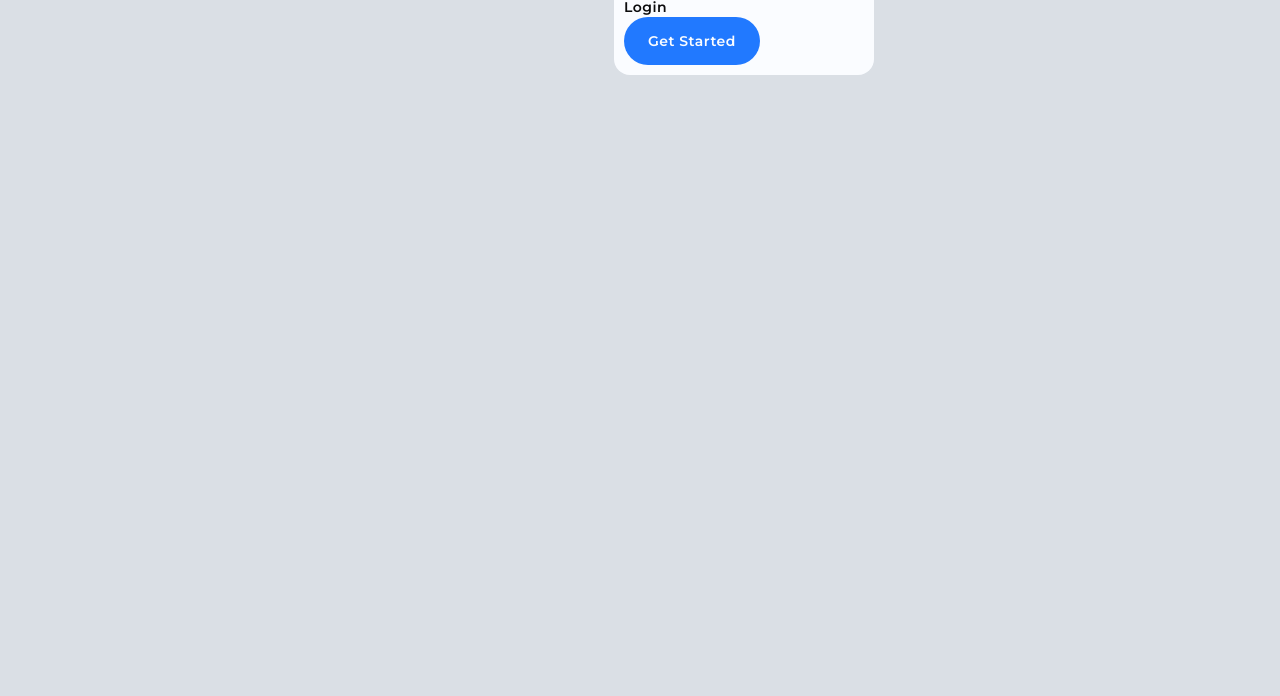
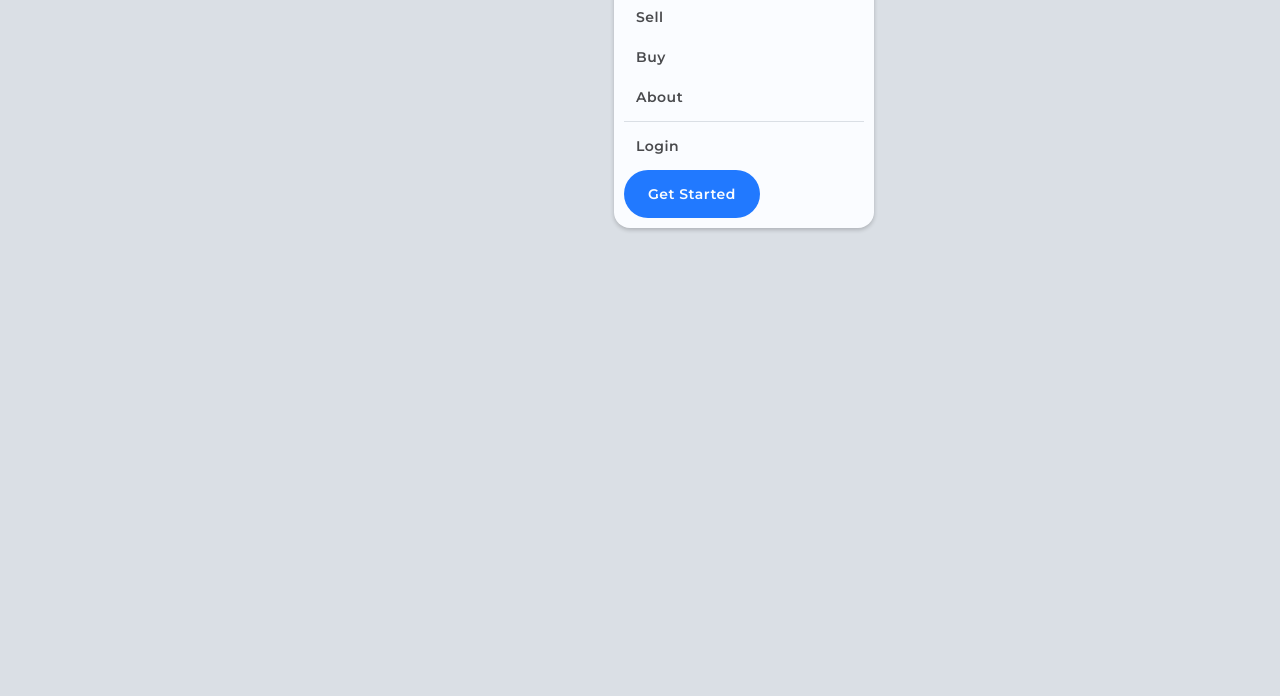
Before and after one commit to CodeCapitainess/Real-estate_website, a plain HTML site: page index.html in a window 1280 px wide. Shown: the part 174-870 px from the top of the page. Drawn offline with nearby package versions, Linux system fonts and the light colour scheme.

Commit message:
Real-estate_website

```diff
--- a/index.html
+++ b/index.html
@@ -30,13 +30,13 @@
 <body>
 
     <!-- Header -->
-    <header class="header active" data-header>
+    <header class="header" data-header>
         <div class="container">
             <a href="#" class="logo">
                 <img src="./images/logo.png" width="190" height="28" alt="wealthome">
             </a>
 
-            <nav class="navbar" data-navbar>
+            <nav class="navbar active" data-navbar>
                 <ul class="navbar-list">
                     <li><a href="#" class="navbar-link label-medium active">Home</a></li>
                     <li><a href="#" class="navbar-link label-medium">Rent</a></li>
--- a/style.css
+++ b/style.css
@@ -293,4 +293,32 @@ body{
     min-width: 260px;
     padding: 10px;
     border-radius: var(--radius-large);
+    visibility: hidden;
+    opacity: 0;
+    scale: 0.4;
+    transition: var(--transition-duration-quick) var(--transition-easing-quick);
+    box-shadow: var(--shadow-1);
+    transform-origin: top right;
+    z-index: 4;
 }
+.navbar.active{
+    visibility: visible;
+    opacity: 1;
+    scale: 1;
+}
+.navbar,
+.navbar-list,
+.navbar-wrapper{
+    display: grid;
+    gap: 8px;
+}
+.navbar-link,
+.btn-link{
+    color: var(--neutral-30);
+    padding: 6px 12px;
+    transition: var(--transition-duration-quick) var(--transition-easing-quick);
+}
+.btn-link{
+    border-block-start: 1px solid var(--neutral-90);
+    padding-block-start: 14px;
+}
```
